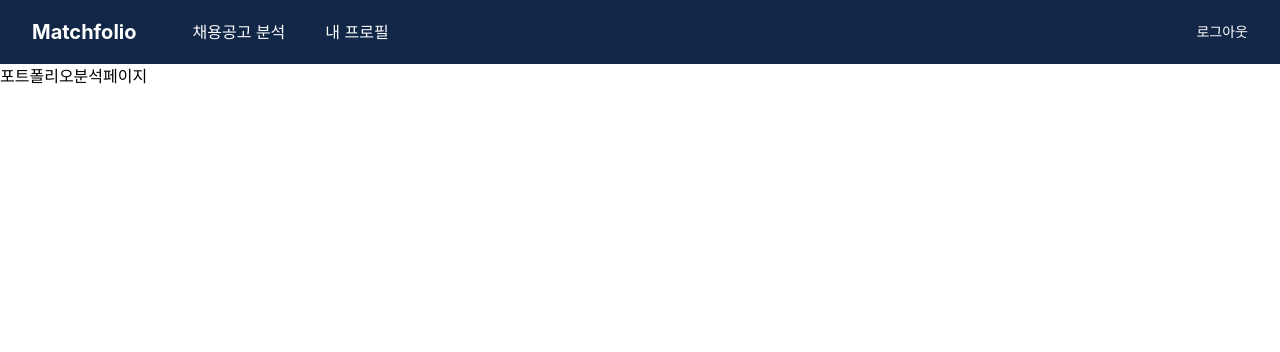
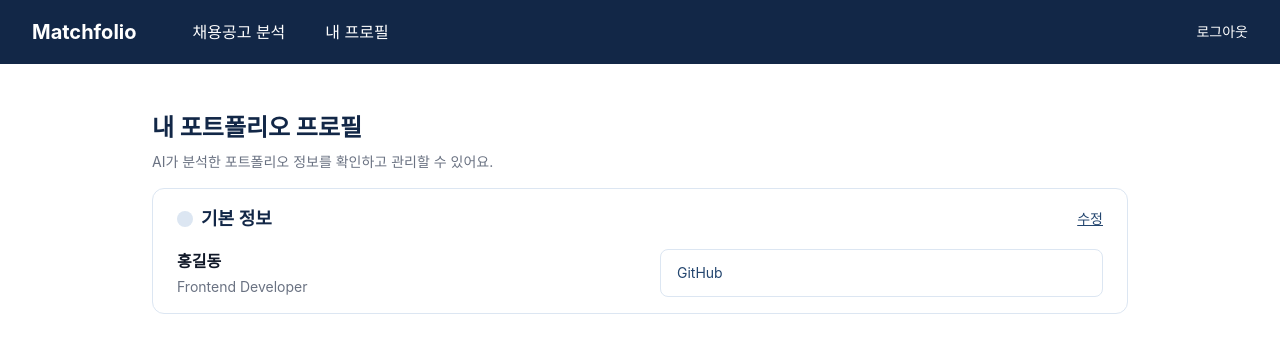
Before and after one commit to dajung-y/matchfolio, a React (Vite) app: page /portfolio in a window 1280 px wide. Shown: the top 352 px of the page. Built offline with nearby package versions, Linux system fonts and the light colour scheme.

Commit message:
feat: profile 헤더, 기본정보 컴포넌트 구현

```diff
--- /dev/null
+++ b/src/components/profile/ProfileInfo.jsx
@@ -0,0 +1,54 @@
+export default function ProfileInfo({ profile }) {
+  return (
+    <section className="rounded-xl border border-primary-light w-full px-6 py-4">
+      {/* header */}
+      <div className="flex items-center justify-between">
+        <div className="flex items-center">
+          <div className="rounded-full w-4 h-4 mr-2 bg-primary-light"></div>
+          <h2 className="text-lg font-semibold text-primary">기본 정보</h2>
+        </div>
+        <button className="text-sm text-primary-medium underline">수정</button>
+      </div>
+      {/* content */}
+      <div className="mt-4 grid grid-cols-1 md:grid-cols-2 justify-between gap-10">
+        {/* info */}
+        <div className="w-full">
+          <p className="font-semibold text-gray-900">{profile.name}</p>
+          <p className="text-sm text-gray-500 mt-1">{profile.position}</p>
+        </div>
+        {/* link */}
+        <div className="flex flex-col justify-center rounded-lg border border-primary-light px-4 py-2">
+          <div className="text-sm">
+            {profile.links.github && (
+              <a
+                href={profile.links.github}
+                target="_blank"
+                rel="noreferrer"
+                className="text-primary-medium hover:underline">
+                GitHub
+              </a>
+            )}
+            {profile.links.blog && (
+              <a
+                href={profile.links.github}
+                target="_blank"
+                rel="noreferrer"
+                className="text-primary-medium hover:underline">
+                Blog
+              </a>
+            )}
+            {profile.links.portfolio && (
+              <a
+                href={profile.links.github}
+                target="_blank"
+                rel="noreferrer"
+                className="text-primary-medium hover:underline">
+                Portfolio
+              </a>
+            )}
+          </div>
+        </div>
+      </div>
+    </section>
+  );
+}
--- /dev/null
+++ b/src/data/mockPortfolio.js
@@ -0,0 +1,91 @@
+const mockPortfolio = {
+  profile: {
+    name: "홍길동",
+    position: "Frontend Developer",
+
+    links: {
+      github: "example@github.com",
+      blog: "",
+      portfolio: "",
+    },
+  },
+
+  skills: ["JavaScript", "React", "Next.js", "Tailwind CSS", "Firebase"],
+
+  projects: [
+    {
+      id: 1,
+
+      name: "모여모여",
+      description: "스터디 모집 및 관리 플랫폼",
+
+      period: {
+        start: "2025.09",
+        end: "2025.11",
+      },
+
+      role: "Frontend Developer",
+
+      techStack: ["Next.js", "React Query", "Zustand"],
+
+      features: [
+        "스터디 모집 및 신청 기능 구현",
+        "출석 관리 기능 구현",
+        "일정 CRUD 구현",
+      ],
+
+      achievements: ["React Query를 활용한 서버 상태 관리"],
+
+      links: {
+        github: "",
+        demo: "",
+      },
+    },
+  ],
+
+  experiences: [
+    {
+      id: 1,
+      name: "구름 프론트엔드 부트캠프",
+
+      period: {
+        start: "2025.05",
+        end: "2025.11",
+      },
+
+      description: "React 기반 웹 개발 및 팀 프로젝트",
+    },
+  ],
+
+  education: [
+    {
+      id: 1,
+      school: "OO대학교",
+      major: "컴퓨터공학과",
+
+      period: {
+        start: "2019.03",
+        end: "2024.02",
+      },
+    },
+  ],
+
+  certificates: [
+    {
+      id: 1,
+      name: "정보처리기사",
+      date: "2024.00",
+    },
+  ],
+
+  awards: [
+    {
+      id: 1,
+      name: "OO 해커톤 우수상",
+      date: "2025.08",
+      description: "AI 기반 서비스 개발",
+    },
+  ],
+};
+
+export default mockPortfolio;
--- a/src/pages/PortfolioProfilePage.jsx
+++ b/src/pages/PortfolioProfilePage.jsx
@@ -1,7 +1,24 @@
+import ProfileInfo from "../components/profile/ProfileInfo";
+
+import mockPortfolio from "../data/mockPortfolio";
+
 export default function PortfolioProfilePage() {
   return (
-    <main>
-      <h1>포트폴리오분석페이지</h1>
+    <main className="mx-auto max-w-5xl px-6 py-12">
+      {/* page header */}
+      <header>
+        <h1 className="text-2xl font-bold text-primary">
+          내 포트폴리오 프로필
+        </h1>
+        <p className="mt-2 text-sm text-gray-500">
+          AI가 분석한 포트폴리오 정보를 확인하고 관리할 수 있어요.
+        </p>
+      </header>
+
+      {/* 기본정보 */}
+      <div className="mt-4">
+        <ProfileInfo profile={mockPortfolio.profile} />
+      </div>
     </main>
   );
 }
```
